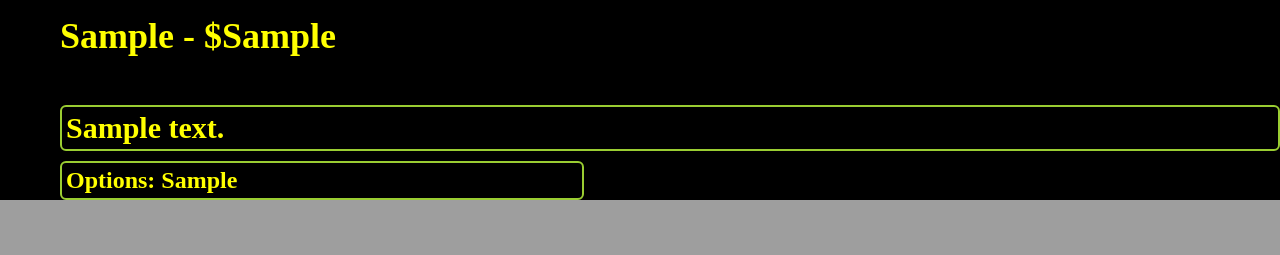
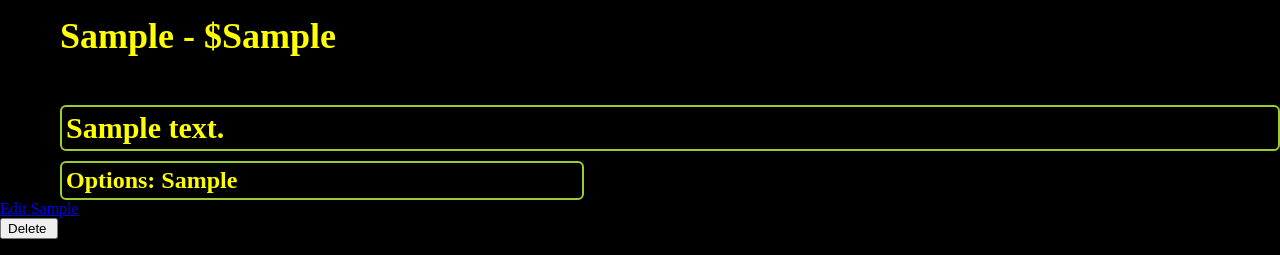
Before and after one commit to mdrisco4/breweries_django_be, a Django app: page /food/1 in a window 1280 px wide. Shown: the part 667-922 px from the top of the page. Before the commit the page ends 867 px from the top, so only its background shows below. Run offline with Django 3.2, Linux system fonts and the light colour scheme; tables that the repository leaves empty hold one stand-in row (values such as "Sample post"); grey boxes marked "Sample" are stand-in pictures.

Commit message:
done for the night

```diff
--- a/breweries/templates/breweries/food_detail.html
+++ b/breweries/templates/breweries/food_detail.html
@@ -13,9 +13,9 @@
     <h4 class="food-detail-description">{{ food.description }}</h4>
     <h4 class="food-detail-options">Options: {{ food.options }}</h4>
 
-    <!-- <a href="/food/{{food.id}}/edit" class="food-detail-item"> Edit {{food.item}} </a>
+    <a href="/food/{{food.id}}/edit" class="food-detail-item"> Edit {{food.item}} </a>
     <form action="/food/{{food.id}}/delete">
         {% csrf_token %}
-        <input type="submit" value="Delete {{food.name}}"> -->
+        <input type="submit" value="Delete {{food.name}}">
       </form>
   {% endblock %}
```
